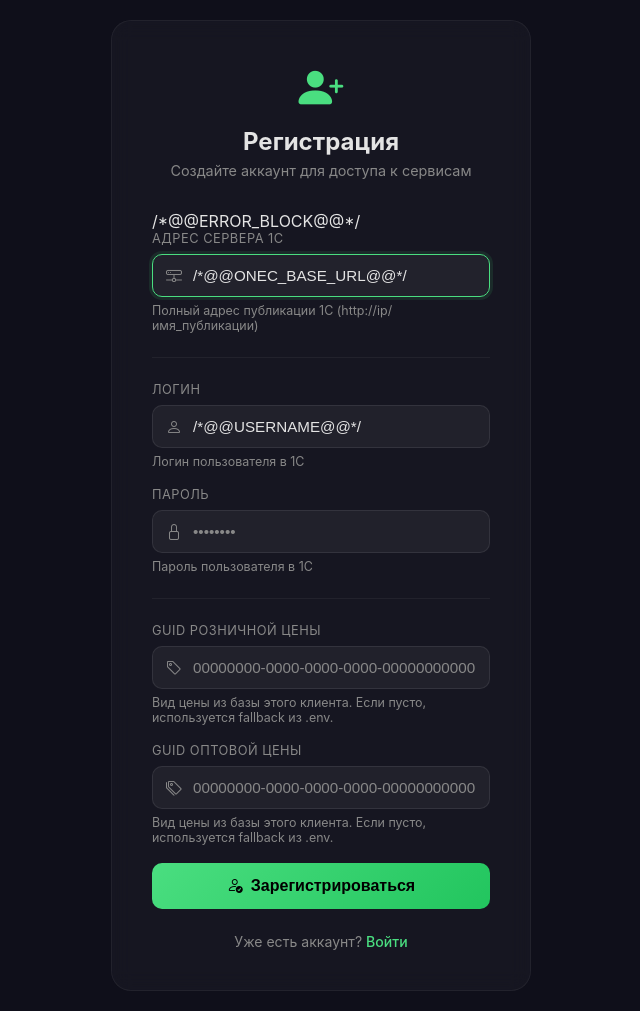
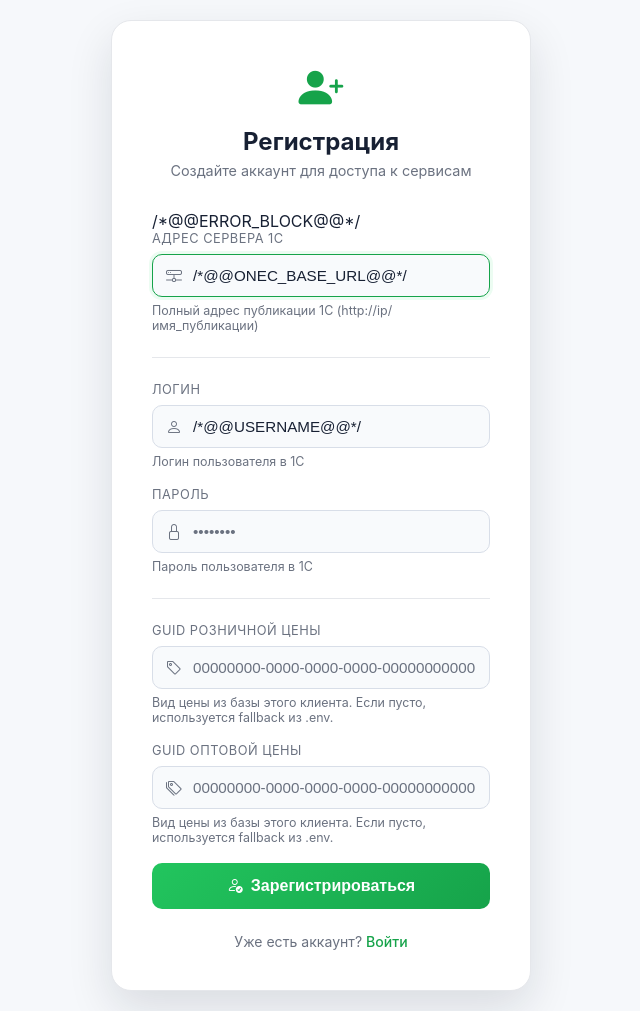
Before and after one commit to theclaudman/serverpal, a Python web app: template Server_fastapi_1c-main/Server_fastapi_1c-main/templates/register.html in a window 1280 px wide. Shown: the whole page, without its empty margins (319-959 px from the left). Run offline with Jinja, Linux system fonts and the light colour scheme; the template is opened without the code that fills it, so the values that code supplies are empty.

Commit message:
старт страницы светлые

```diff
--- a/Server_fastapi_1c-main/Server_fastapi_1c-main/templates/register.html
+++ b/Server_fastapi_1c-main/Server_fastapi_1c-main/templates/register.html
@@ -7,15 +7,15 @@
     <link rel="stylesheet" href="https://cdn.jsdelivr.net/npm/bootstrap-icons@1.11.3/font/bootstrap-icons.css">
     <style>
         :root {
-            --bg-body: #0f0f1a;
-            --bg-card: rgba(255,255,255,0.03);
-            --bg-secondary: rgba(255,255,255,0.05);
-            --text-primary: #e4e4e4;
-            --text-muted: #888;
-            --border-color: rgba(255,255,255,0.05);
-            --border-light: rgba(255,255,255,0.08);
-            --accent-green: #4ade80;
-            --primary-gradient: linear-gradient(135deg, #4ade80 0%, #22c55e 100%);
+            --bg-body: #f6f8fb;
+            --bg-card: #ffffff;
+            --bg-secondary: #f8fafc;
+            --text-primary: #172033;
+            --text-muted: #6b7280;
+            --border-color: #e5e7eb;
+            --border-light: #d8dee8;
+            --accent-green: #16a34a;
+            --primary-gradient: linear-gradient(135deg, #22c55e 0%, #16a34a 100%);
         }
         * { box-sizing: border-box; margin: 0; padding: 0; }
         body {
@@ -36,7 +36,7 @@
             padding: 40px;
             width: 100%;
             max-width: 420px;
-            backdrop-filter: blur(10px);
+            box-shadow: 0 18px 45px rgba(15, 23, 42, 0.12);
         }
 
         .login-logo {
@@ -116,7 +116,7 @@
             width: 100%;
             padding: 14px;
             background: var(--primary-gradient);
-            color: #000;
+            color: #fff;
             border: none;
             border-radius: 10px;
             font-size: 1em;
@@ -131,7 +131,7 @@
         }
         .btn-submit:hover {
             transform: translateY(-2px);
-            box-shadow: 0 6px 20px rgba(74, 222, 128, 0.35);
+            box-shadow: 0 10px 24px rgba(22, 163, 74, 0.28);
         }
 
         .error-msg {
```
Also changed, not shown: Server_fastapi_1c-main/Server_fastapi_1c-main/templates/login.html (+12 -12 lines).
